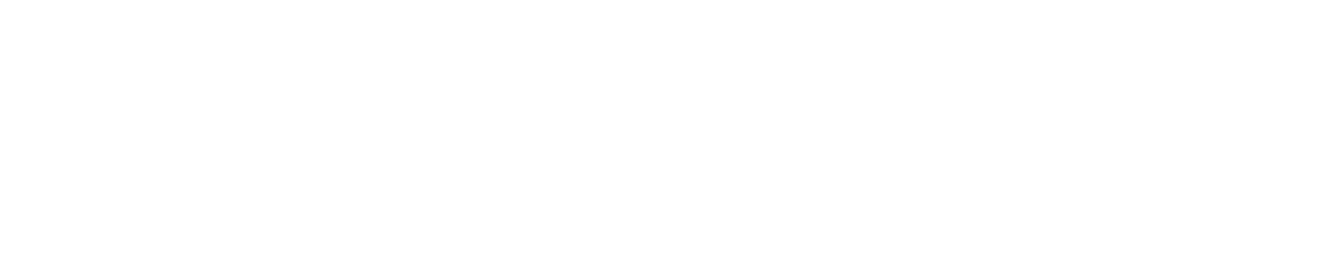
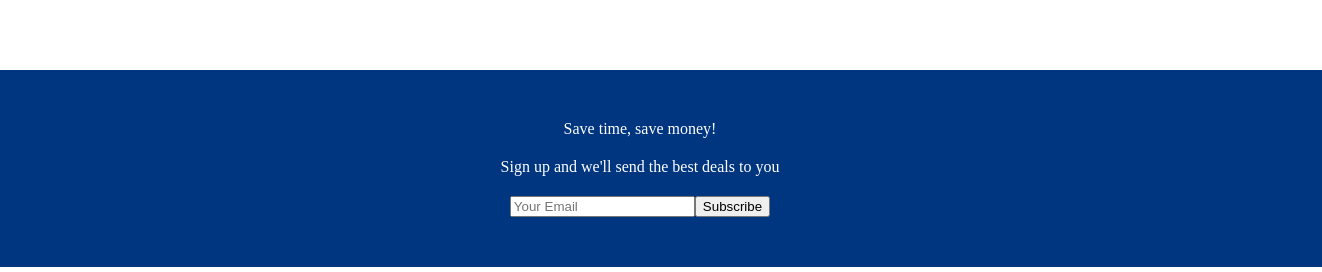
Before and after one commit to karasanyijohnson/React-booking-reservation-UI-Design, a React (Create React App) app: page / in a window 1280 px wide. Shown: the part 1459-1731 px from the top of the page, 1322 px wide, since content can reach past the window. Before the commit the page ends 1447 px from the top, so only its background shows below. Built offline with nearby package versions, Linux system fonts and the light colour scheme.

Commit message:
created mailList component

```diff
--- /dev/null
+++ b/src/components/mailList/MailList.jsx
@@ -0,0 +1,14 @@
+import './mailList.css'
+const MailList =()=>{
+    return (
+        <div className='mail'>
+            <div className="mailTitle">Save time, save money!</div>
+            <span className="mailDesc">Sign up and we'll send the best deals to you</span>
+            <div className="mailInputContainer">
+                <input type="text" placeholder='Your Email' />
+                <button>Subscribe</button>
+            </div>
+        </div>
+    )
+}
+export default MailList
--- /dev/null
+++ b/src/components/mailList/mailList.css
@@ -0,0 +1,11 @@
+.mail{
+    width: 100%;
+    margin-top: 50px;
+    background-color: #003580;
+    color: white;
+    display: flex;
+    flex-direction: column;
+    align-items: center;
+    gap: 20px;
+    padding: 50px;
+}
--- a/src/pages/home/Home.jsx
+++ b/src/pages/home/Home.jsx
@@ -2,6 +2,7 @@
 import Featured from "../../components/featured/Featured";
 import FeaturedProperties from "../../components/featuredProperties/FeaturedProperties";
 import Header from "../../components/header/Header";
+import MailList from "../../components/mailList/MailList";
 import Navbar from "../../components/navBar/Navbar";
 import PropertyList from "../../components/propertyList/PropertyList";
 import "./home.css";
@@ -17,6 +18,7 @@
         <PropertyList/>
         <h1 className="homeTitle">Homes guests love</h1>
         <FeaturedProperties/>
+        <MailList/>
       </div>
     </div>
   );
```
